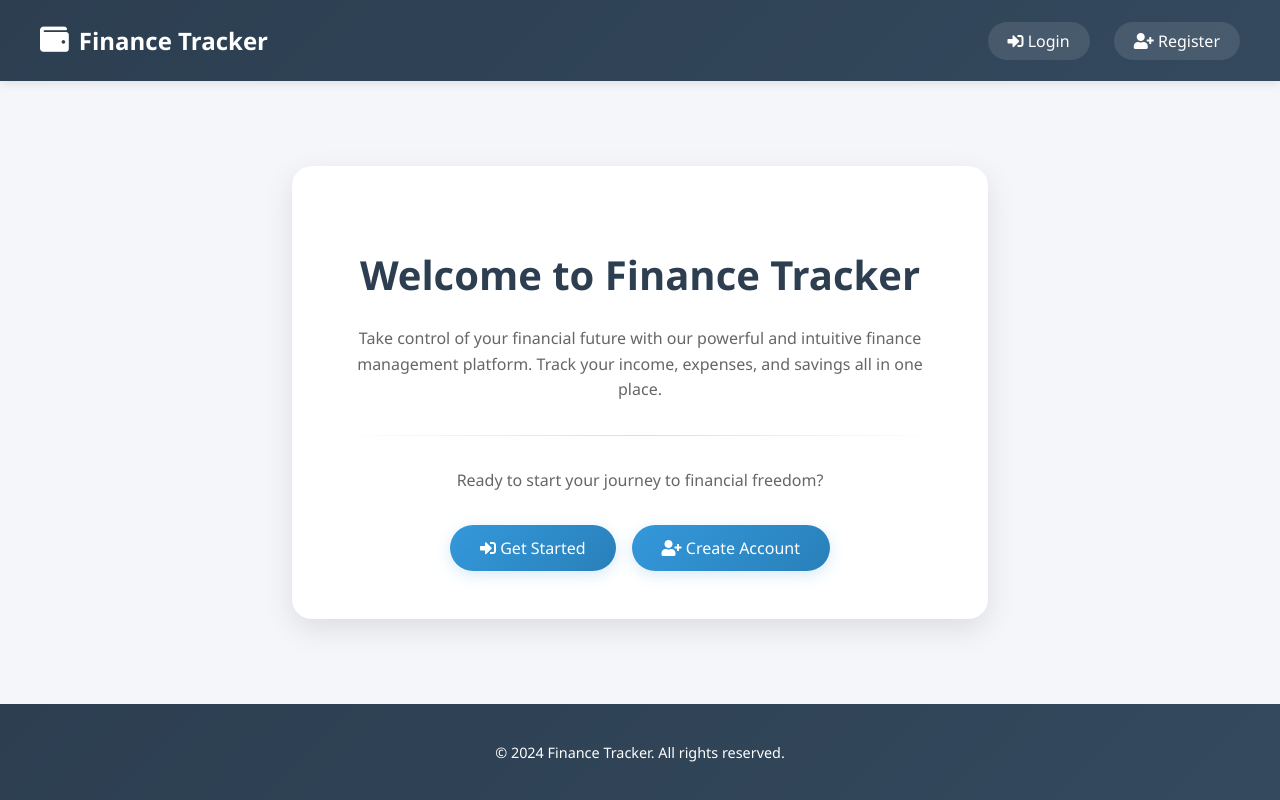
After one commit to AD-Archer/fintech-app, a Node server app: template views/pages/home.ejs in a window 1280 px wide. The commit adds this page. Run offline with Node 20, Linux system fonts and the light colour scheme; the template is opened without the code that fills it, so the values that code supplies are empty; some libraries are stand-ins or nearby versions.

Commit message:
Create landing page

```diff
--- a/server.js
+++ b/server.js
@@ -9,6 +9,7 @@ import { router as authRoutes } from './routes/auth.js'; // Use named import
 import { connect } from './config/db.js'; // Import the connect function from db.js
 import { authenticateToken } from './middleware/auth.js';
 import session from 'express-session'; // Import express-session
+import { Transaction } from './models/DatabaseCreation.js'; // Import Transaction model
 
 // Resolve __dirname for ES modules
 const __filename = fileURLToPath(import.meta.url);
@@ -40,9 +41,36 @@ app.set('views', path.join(__dirname, 'views')); // Set the views directory
 // Serve static files
 app.use(express.static(path.join(__dirname, 'public')));
 
+// Dashboard route (protected)
+app.get('/dashboard', authenticateToken, async (req, res) => {
+    try {
+        // Get user's transactions from the database
+        const transactions = await Transaction.findAll({
+            where: { userId: req.userId },
+            order: [['createdAt', 'DESC']] // Order by most recent first
+        });
+
+        // Render index page with transactions data
+        res.render('pages/index', {
+            transactions: transactions,
+            user: req.user // If you need user data as well
+        });
+    } catch (error) {
+        console.error('Error fetching transactions:', error);
+        res.status(500).render('pages/error', {
+            error: 'Error loading dashboard'
+        });
+    }
+});
+
+// Home route (public)
+app.get('/', (req, res) => {
+    res.render('pages/home');
+});
+
 // Routes
-app.use('/auth', authRoutes); // Use named import for auth routes
-app.use('/', authenticateToken, taskRoutes); // Protect all routes except auth routes
+app.use('/auth', authRoutes); // Auth routes
+app.use('/tasks', authenticateToken, taskRoutes); // Protected task routes
 
 // Start the server
 app.listen(port, () => {
--- /dev/null
+++ b/views/pages/home.ejs
@@ -0,0 +1,182 @@
+<!DOCTYPE html>
+<html lang="en">
+
+<head>
+    <meta charset="UTF-8">
+    <meta name="viewport" content="width=device-width, initial-scale=1.0">
+    <title>Welcome to Fintech App</title>
+    <link rel="stylesheet" href="https://cdnjs.cloudflare.com/ajax/libs/font-awesome/5.15.4/css/all.min.css">
+    <style>
+        :root {
+            --primary-color: #2c3e50;
+            --secondary-color: #34495e;
+            --accent-color: #3498db;
+            --text-color: #2c3e50;
+            --background-color: #f5f6fa;
+        }
+
+        body {
+            font-family: 'Segoe UI', Tahoma, Geneva, Verdana, sans-serif;
+            margin: 0;
+            background-color: var(--background-color);
+            display: flex;
+            flex-direction: column;
+            min-height: 100vh;
+            color: var(--text-color);
+        }
+
+        header {
+            background: linear-gradient(135deg, var(--primary-color), var(--secondary-color));
+            color: white;
+            padding: 1.5rem 0;
+            box-shadow: 0 2px 10px rgba(0, 0, 0, 0.1);
+        }
+
+        .header-content {
+            display: flex;
+            justify-content: space-between;
+            align-items: center;
+            max-width: 1200px;
+            margin: 0 auto;
+            padding: 0 2rem;
+        }
+
+        .logo {
+            display: flex;
+            align-items: center;
+            font-size: 1.5rem;
+            font-weight: bold;
+        }
+
+        .logo i {
+            margin-right: 10px;
+            font-size: 1.8rem;
+        }
+
+        nav a {
+            color: white;
+            text-decoration: none;
+            margin-left: 20px;
+            padding: 8px 20px;
+            border-radius: 25px;
+            transition: all 0.3s ease;
+            background-color: rgba(255, 255, 255, 0.1);
+        }
+
+        nav a:hover {
+            background-color: rgba(255, 255, 255, 0.2);
+            transform: translateY(-2px);
+        }
+
+        .main-container {
+            flex: 1;
+            display: flex;
+            justify-content: center;
+            align-items: center;
+            padding: 2rem;
+        }
+
+        .card {
+            background: white;
+            border-radius: 20px;
+            box-shadow: 0 10px 30px rgba(0, 0, 0, 0.1);
+            padding: 3rem;
+            text-align: center;
+            max-width: 600px;
+            width: 100%;
+            transition: transform 0.3s ease;
+        }
+
+        .card:hover {
+            transform: translateY(-5px);
+        }
+
+        .card h2 {
+            color: var(--primary-color);
+            font-size: 2.5rem;
+            margin-bottom: 1.5rem;
+        }
+
+        .card p {
+            color: #666;
+            line-height: 1.6;
+            margin-bottom: 2rem;
+        }
+
+        .card hr {
+            border: none;
+            height: 1px;
+            background: linear-gradient(to right, transparent, #ddd, transparent);
+            margin: 2rem 0;
+        }
+
+        .btn-container {
+            display: flex;
+            gap: 1rem;
+            justify-content: center;
+            margin-top: 2rem;
+        }
+
+        .btn {
+            background: linear-gradient(135deg, var(--accent-color), #2980b9);
+            color: white;
+            padding: 12px 30px;
+            border-radius: 25px;
+            text-decoration: none;
+            transition: all 0.3s ease;
+            font-weight: 500;
+            box-shadow: 0 4px 15px rgba(52, 152, 219, 0.2);
+        }
+
+        .btn:hover {
+            transform: translateY(-2px);
+            box-shadow: 0 6px 20px rgba(52, 152, 219, 0.3);
+        }
+
+        footer {
+            background: linear-gradient(135deg, var(--primary-color), var(--secondary-color));
+            color: white;
+            padding: 1.5rem 0;
+            text-align: center;
+            font-size: 0.9rem;
+        }
+    </style>
+</head>
+
+<body>
+    <header>
+        <div class="header-content">
+            <div class="logo">
+                <i class="fas fa-wallet"></i>
+                Finance Tracker
+            </div>
+            <nav>
+                <a href="/auth/login"><i class="fas fa-sign-in-alt"></i> Login</a>
+                <a href="/auth/register"><i class="fas fa-user-plus"></i> Register</a>
+            </nav>
+        </div>
+    </header>
+
+    <div class="main-container">
+        <div class="card">
+            <h2>Welcome to Finance Tracker</h2>
+            <p>Take control of your financial future with our powerful and intuitive finance management platform. Track your income, expenses, and savings all in one place.</p>
+            <hr>
+            <p>Ready to start your journey to financial freedom?</p>
+            <div class="btn-container">
+                <a href="/auth/login" class="btn">
+                    <i class="fas fa-sign-in-alt"></i> Get Started
+                </a>
+                <a href="/auth/register" class="btn">
+                    <i class="fas fa-user-plus"></i> Create Account
+                </a>
+            </div>
+        </div>
+    </div>
+
+    <footer>
+        <p>&copy; 2024 Finance Tracker. All rights reserved.</p>
+    </footer>
+</body>
+
+</html>
--- a/views/pages/login.ejs
+++ b/views/pages/login.ejs
@@ -198,7 +198,7 @@
             }
 
             // Login successful - redirect to home
-            window.location.href = '/';
+            window.location.href = '/dashboard';
         } catch (error) {
             showError('An error occurred during login');
             return false;
```
Also changed, not shown: routes/auth.js (+7 -2 lines), views/pages/index.ejs (+4 -5 lines).
